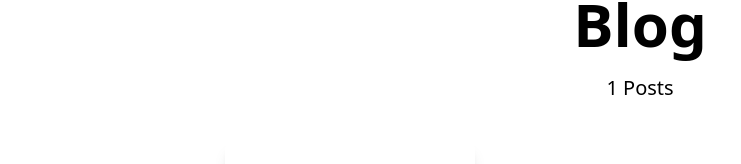
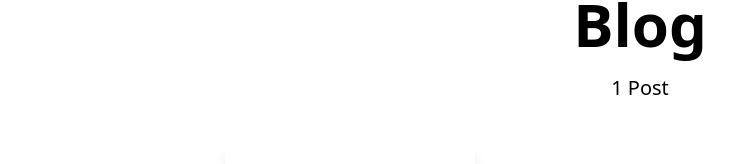
Before and after one commit to daniel-escoto/portfolio, a React (Vite) app: page /blog in a window 1280 px wide. Shown: the part 150-314 px from the top of the page, without its empty margins (0-741 px from the left). Built offline with nearby package versions, Linux system fonts and the light colour scheme.

Commit message:
fix plural

```diff
--- a/src/blog/Blog.tsx
+++ b/src/blog/Blog.tsx
@@ -13,7 +13,7 @@ export default function Blog() {
         <div className="flex flex-col items-center">
           <h1 className="text-6xl font-bold mt-20 dark:text-gray-200">Blog</h1>
           <p className="text-xl mt-5 dark:text-gray-200">
-            {blogPosts.length} Posts
+            {blogPosts.length} Post{blogPosts.length === 1 ? "" : "s"}
           </p>
 
           {/* blog posts */}
```
